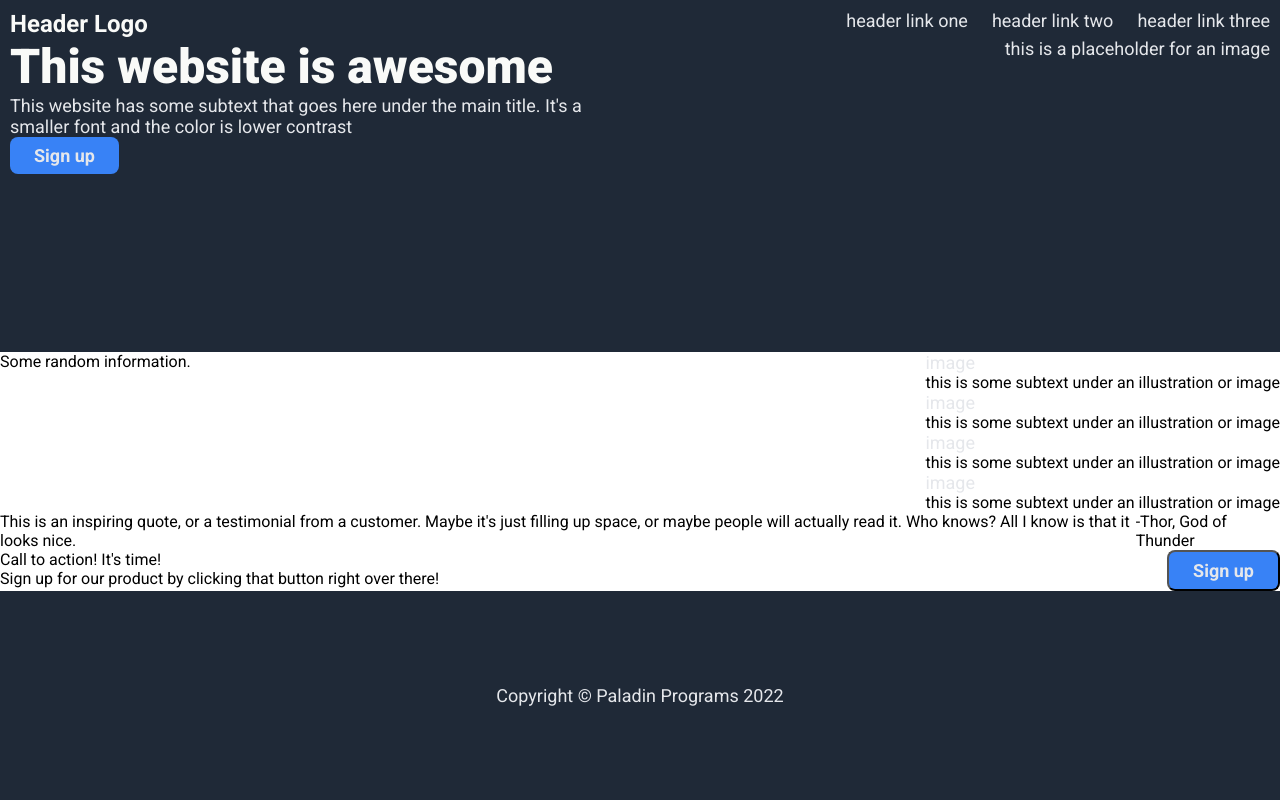
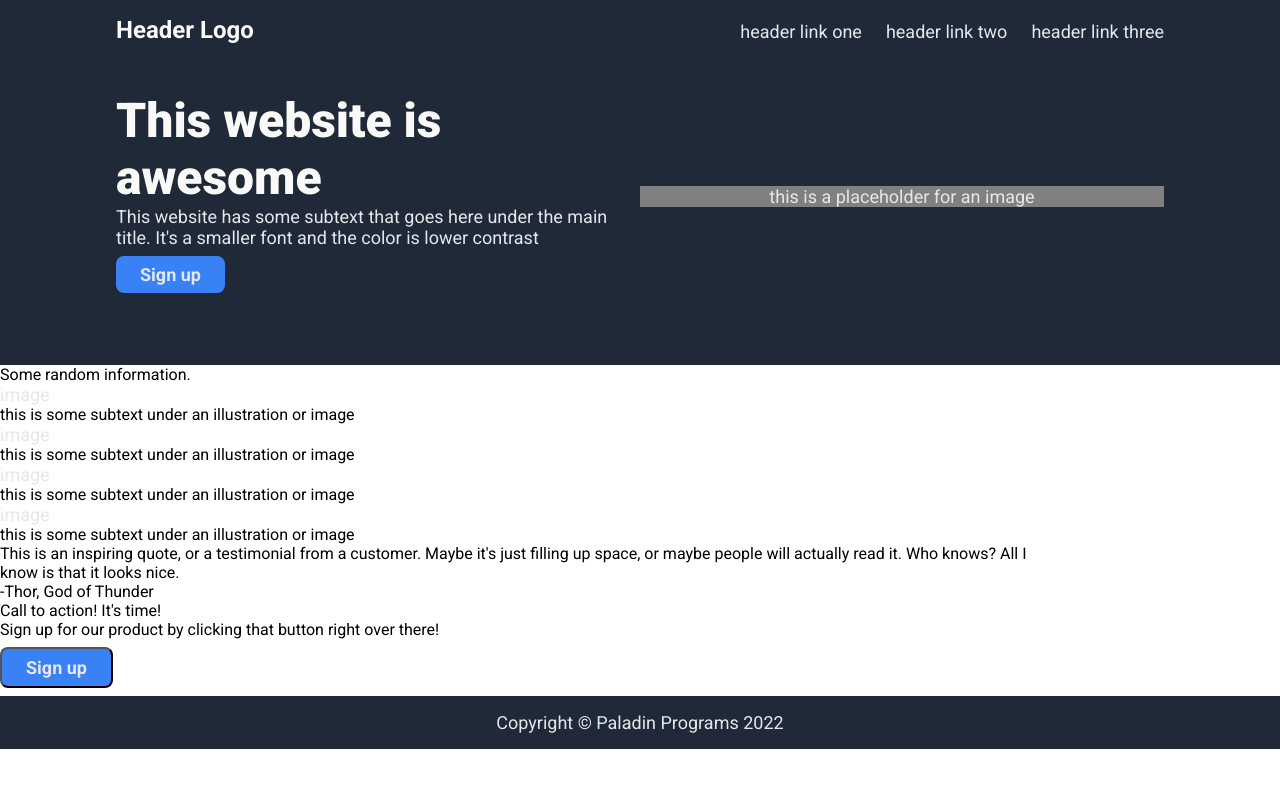
Before and after one commit to AlainLevasseur/landing-page-template, a plain HTML site: page index.html in a window 1280 px wide. Drawn offline with Linux system fonts and the light colour scheme.

Commit message:
style header and hero

```diff
--- a/index.html
+++ b/index.html
@@ -11,6 +11,7 @@
     <title>Landing Page</title>
 </head>
 <body>
+    <div class="header-container">
         <div class="header">
             <div class="navbar">
                 <div class="logo">Header Logo</div>
@@ -27,6 +28,7 @@
                     <button class="sign-up">Sign up</button>
                 </div>
                 <div class="image-placeholder">this is a placeholder for an image</div>
+            </div>
         </div>
     </div>
     <div class="body">
--- a/styles.css
+++ b/styles.css
@@ -3,22 +3,25 @@
 }
 
 body {
-    display: flex;
-    flex-direction: column;
-    justify-content: space-between;
     margin: 0;
     min-height: 100vh;
 }
 
-.header, .footer {
-    flex: auto;
+.header-container, .footer {
+    display: flex;
+    justify-content: center;
     background-color: #1F2937;
-    padding: 10px;
+    padding: 16px;
+}
+
+.header, .body {
+    max-width: 1048px;
 }
 
 .navbar {
     display: flex;
     justify-content: space-between;
+    align-items: baseline;
 }
 
 .logo {
@@ -45,13 +48,16 @@ a, .hero-secondary, .image-placeholder, .footer {
     font-weight: 400;
 }
 
-.section-container {
+.section-container#one {
     display: flex;
     justify-content: space-between;
+    align-items: center;
+    padding: 48px 0;
 }
 
 .hero {
     flex: 0 1 600px;
+    gap: 8px;
 }
 
 .hero-main {
@@ -66,16 +72,20 @@ button {
     font-size: 18px;
     font-weight: 700;
     padding: 8px 24px;
+    margin: 8px 0;
 }
 
 .hero button {
     border-style: none;
 }
 
-
+#one .image-placeholder {
+    background-color: gray;
+    text-align: center;
+    width: 600px;
+}
 
 .footer {
-    display: flex;
-    justify-content: center;
+
     align-items: center;
 }
```
Lines whose indentation alone changed are shown as unchanged.
